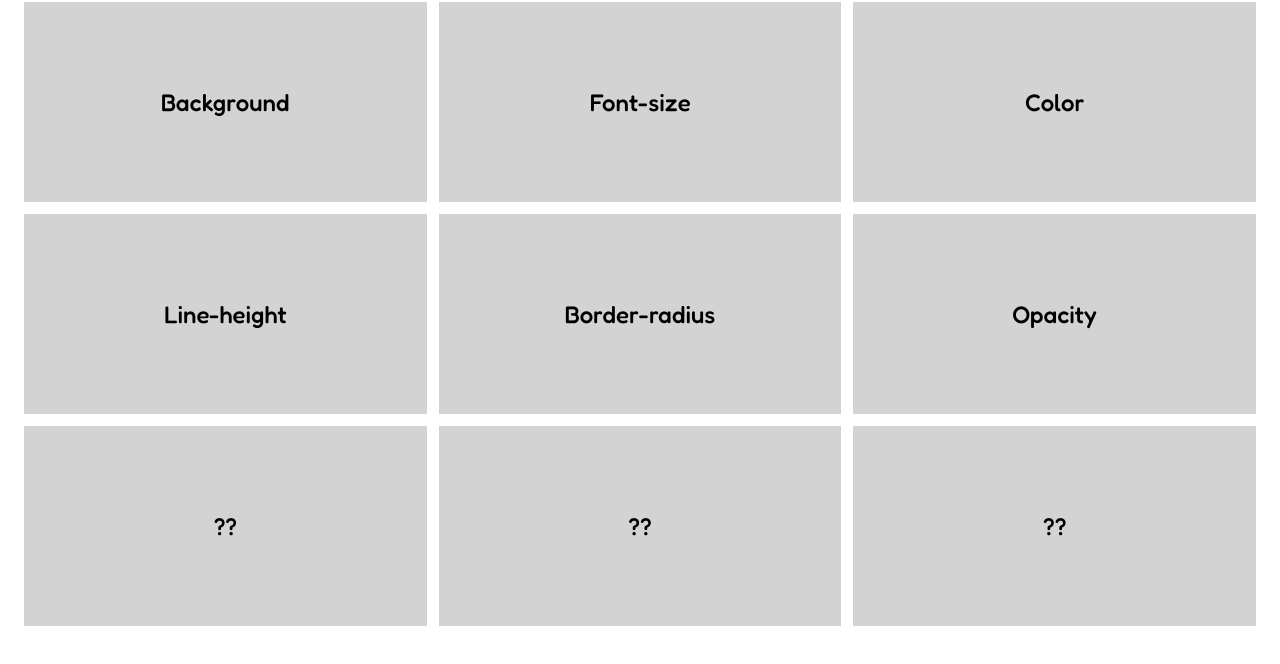
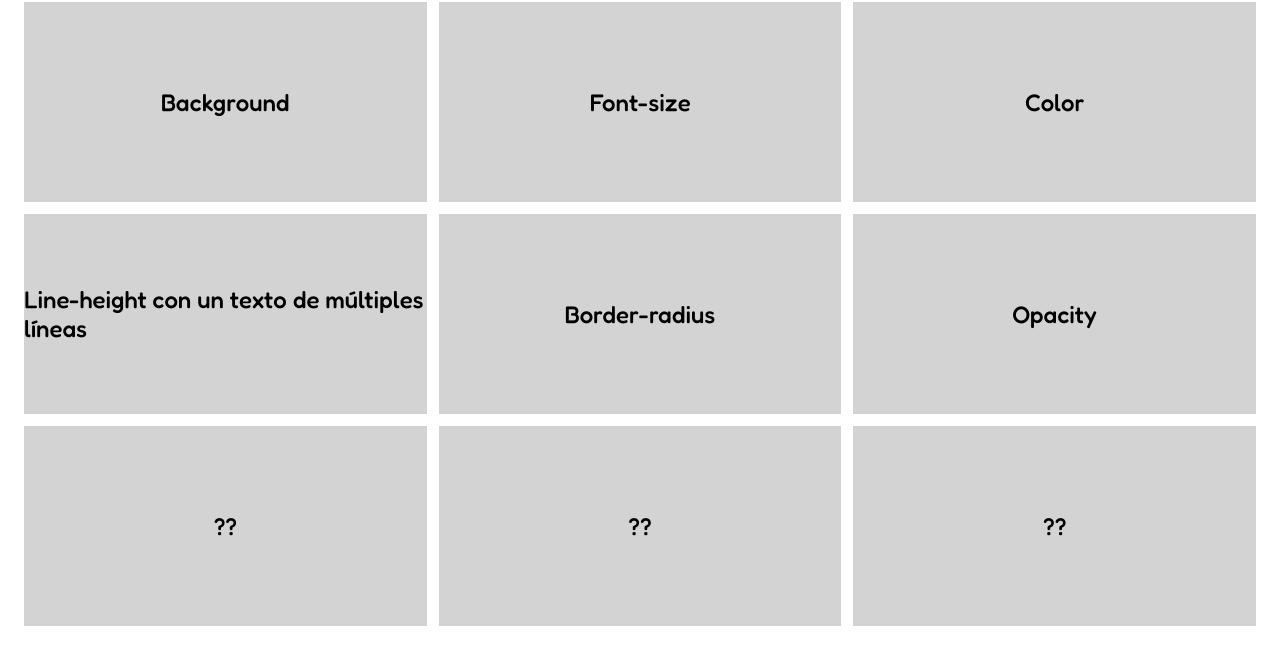
Before and after one commit to rodri-afa/css-transitions, a plain HTML site: page index.html in a window 1280 px wide. Shown: the part 70-734 px from the top of the page. Drawn offline with Linux system fonts and the light colour scheme.

Commit message:
line-height

```diff
--- a/index.html
+++ b/index.html
@@ -18,7 +18,7 @@
                 <div class="caja"><span>Background</span></div>
                 <div class="caja"><span>Font-size</span></div>
                 <div class="caja"><span>Color</span></div>
-                <div class="caja"><span>Line-height</span></div>
+                <div class="caja"><span>Line-height con un texto de múltiples líneas</span></div>
                 <div class="caja"><span>Border-radius</span></div>
                 <div class="caja"><span>Opacity</span></div>
                 <div class="caja"><span>??</span></div>
```
